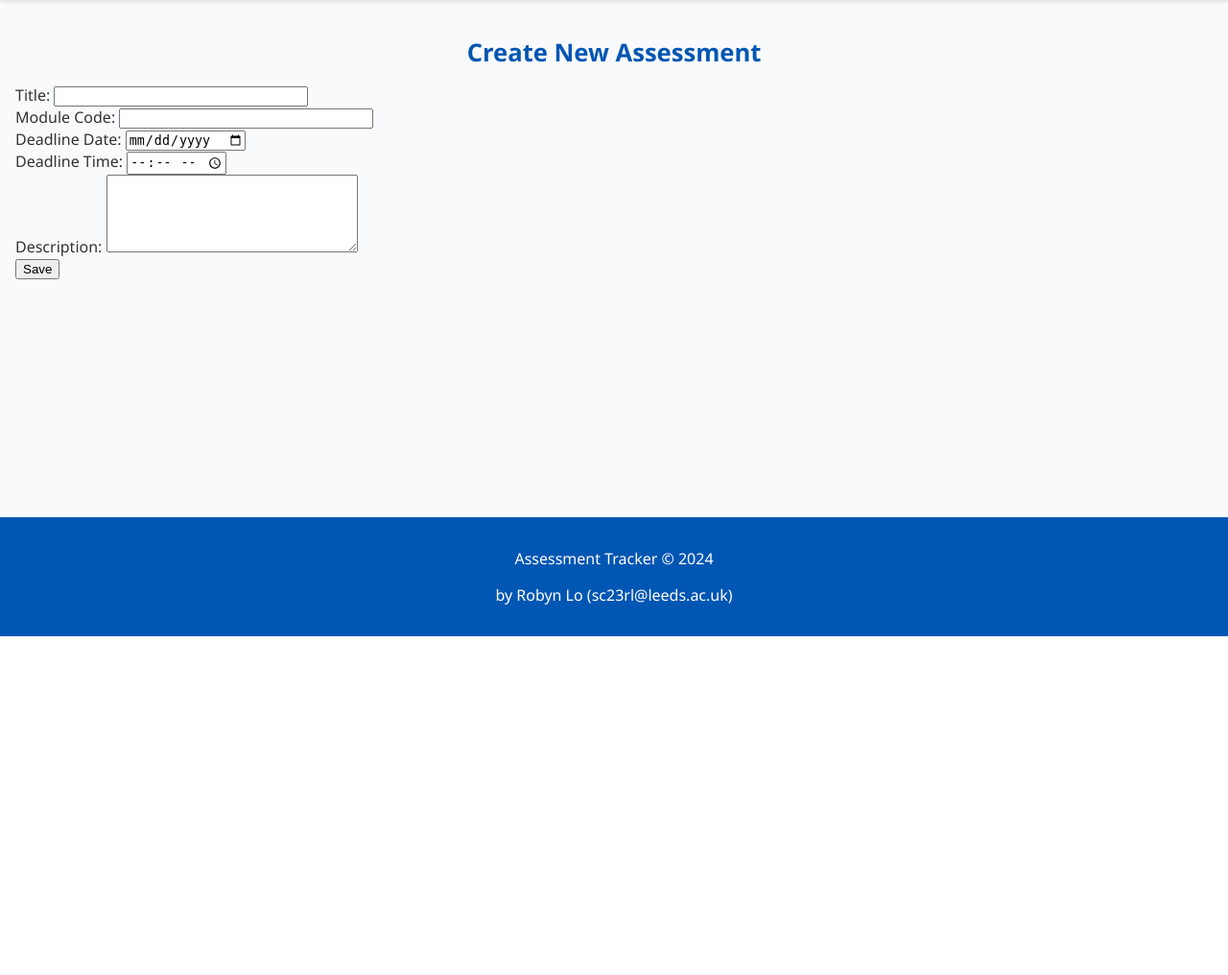
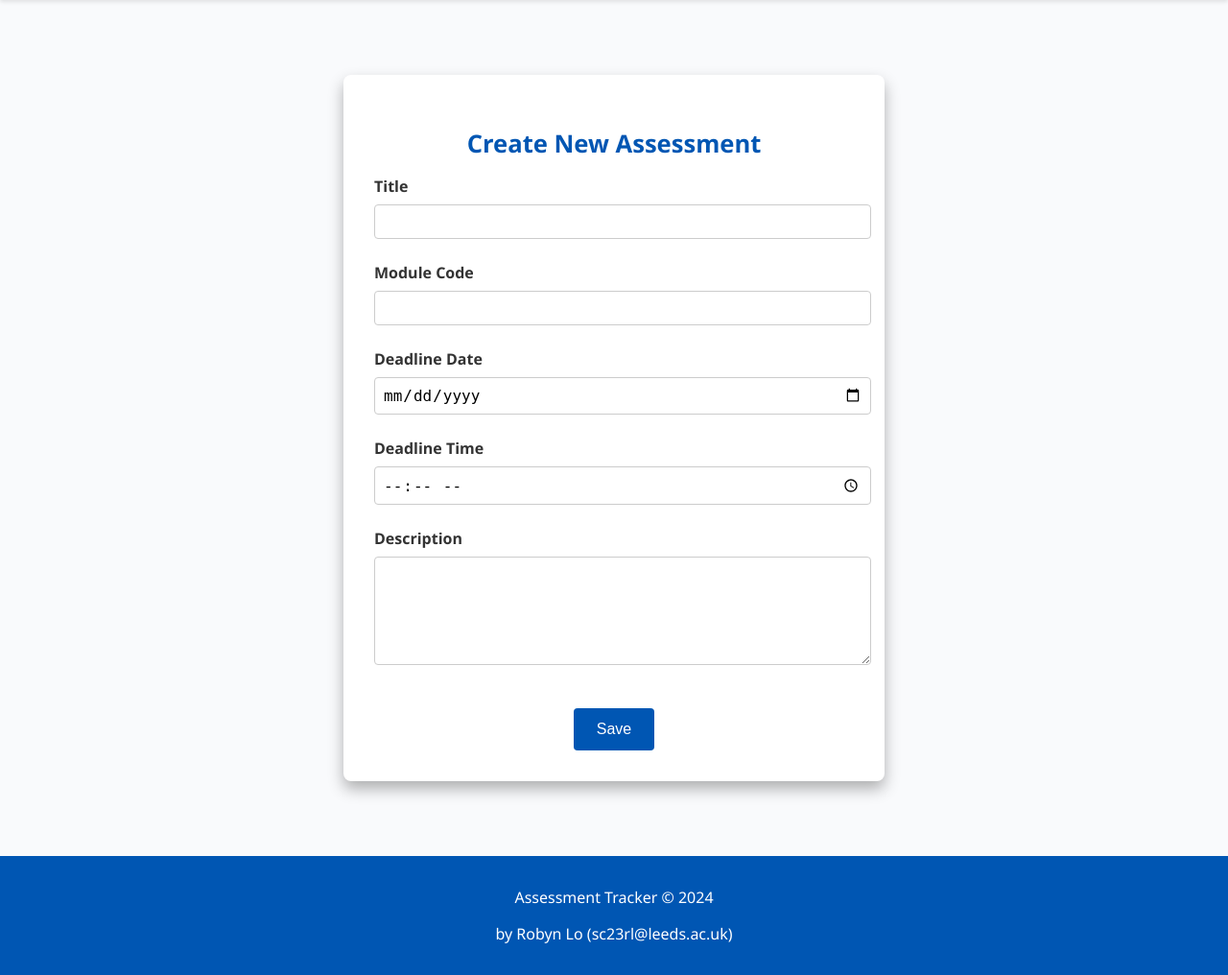
Before and after one commit to loyiwen/FlaskToDoApp, a Flask app: page /create in a window 1280 px wide. Shown: the part 137-1153 px from the top of the page at 96% size. Before the commit the page ends 800 px from the top, so only its background shows below. Run offline with Flask 3, Linux system fonts and the light colour scheme.

Commit message:
style: changed create/edit templates to use centred card styling

```diff
--- a/static/styles.css
+++ b/static/styles.css
@@ -180,3 +180,52 @@ main {
     box-shadow: none;
     border-radius: 0;
 }
+
+
+/* Centered Card Styling for Create Assessment */
+.centered-card {
+    background: #ffffff;
+    padding: 2rem;
+    border-radius: 8px;
+    width: 90%;
+    max-width: 500px;
+    box-shadow: 0 8px 16px rgba(0, 0, 0, 0.3);
+    margin: 5% auto; /* Centers the card on the page */
+    text-align: center;
+}
+
+/* Form styling inside the card */
+.form-group {
+    margin-bottom: 1.5rem;
+    text-align: left;
+}
+
+.form-group label {
+    display: block;
+    font-weight: bold;
+    margin-bottom: 0.5rem;
+}
+
+input[type="text"], input[type="date"], input[type="time"], textarea {
+    width: 100%;
+    padding: 0.5rem;
+    border: 1px solid #ccc;
+    border-radius: 4px;
+    font-size: 1rem;
+}
+
+/* Submit button styling */
+.submit-button {
+    background-color: #0056b3;
+    color: white;
+    border: none;
+    padding: 0.8rem 1.5rem;
+    border-radius: 4px;
+    cursor: pointer;
+    font-size: 1rem;
+    margin-top: 1rem;
+}
+
+.submit-button:hover {
+    background-color: #003f7f;
+}
--- a/templates/create.html
+++ b/templates/create.html
@@ -1,35 +1,37 @@
 {% extends "base.html" %}
 
 {% block content %}
+<div class="centered-card">
     <h2>Create New Assessment</h2>
     <form method="POST">
         {{ form.hidden_tag() }}
 
-    <div>
-        {{ form.title.label }}:
+        <div class="form-group">
+            {{ form.title.label }}
             {{ form.title(size=30) }}
         </div>
 
-    <div>
-        {{ form.module_code.label }}:
+        <div class="form-group">
+            {{ form.module_code.label }}
             {{ form.module_code(size=30) }}
         </div>
 
-    <div>
-        {{ form.date.label }}:
+        <div class="form-group">
+            {{ form.date.label }}
             {{ form.date() }}
         </div>
 
-    <div>
-        {{ form.time.label }}:
+        <div class="form-group">
+            {{ form.time.label }}
             {{ form.time() }}
         </div>
 
-    <div>
-        {{ form.description.label }}:
+        <div class="form-group">
+            {{ form.description.label }}
             {{ form.description(rows=5, cols=30) }}
         </div>
 
-    <button type="submit">{{ form.submit.label }}</button>
+        <button type="submit" class="submit-button">{{ form.submit.label }}</button>
     </form>
+</div>
 {% endblock %}
```
Also changed, not shown: templates/edit.html (+16 -14 lines). Lines whose indentation alone changed are shown as unchanged.
